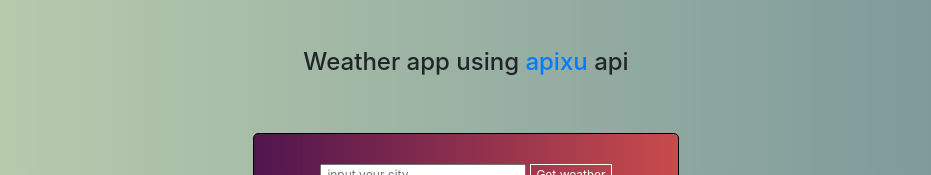
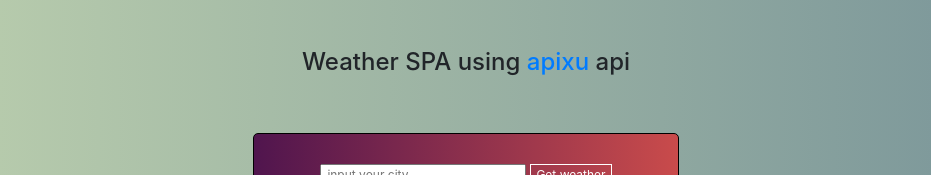
Before and after one commit to Butmax91/weather-app, a Vue app: page / in a window 1280 px wide. Shown: the top 175 px of the page, without its empty margins (174-1105 px from the left). Built offline with nearby package versions, Linux system fonts and the light colour scheme; no server answers.

Commit message:
try to deploy

```diff
--- a/src/App.vue
+++ b/src/App.vue
@@ -1,6 +1,6 @@
 <template>
   <div id="app">
-     <h1 class="text-center p-5 ">Weather app using <a href="https://www.apixu.com" target="_blank">apixu </a>api</h1>
+     <h1 class="text-center p-5 ">Weather SPA using <a href="https://www.apixu.com" target="_blank">apixu </a>api</h1>
     <Weather/>
 
   </div>
```
Also changed, not shown: 12 other files (tests, documents, lock files or other folders).
